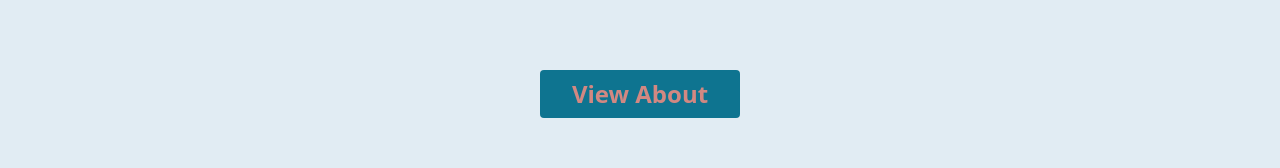
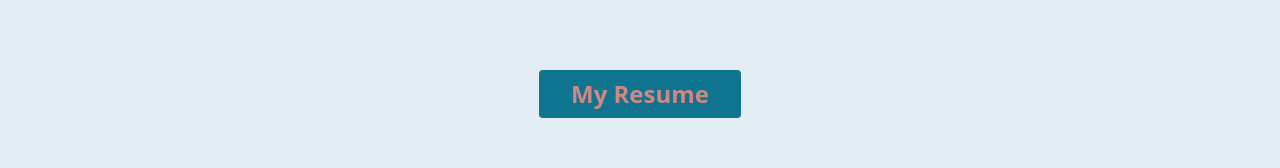
Before and after one commit to naila-ady/newpf, a Next.js app: page / in a window 1280 px wide. Shown: the part 3461-3629 px from the top of the page. Built offline with nearby package versions, Linux system fonts and the light colour scheme.

Commit message:
Update Skills.tsx

```diff
--- a/app/components/Skills.tsx
+++ b/app/components/Skills.tsx
@@ -79,7 +79,7 @@ const Skills=() =>{
       </div>
     </div>
     <button className="flex mx-auto mt-16 text-2xl font-semibold text-[#d28882] bg-cyan-700 border-0 py-2 px-8 focus:outline-none hover:bg-indigo-600 rounded">
-      View About
+     My Resume
     </button>
   </div>
 </section>
```
